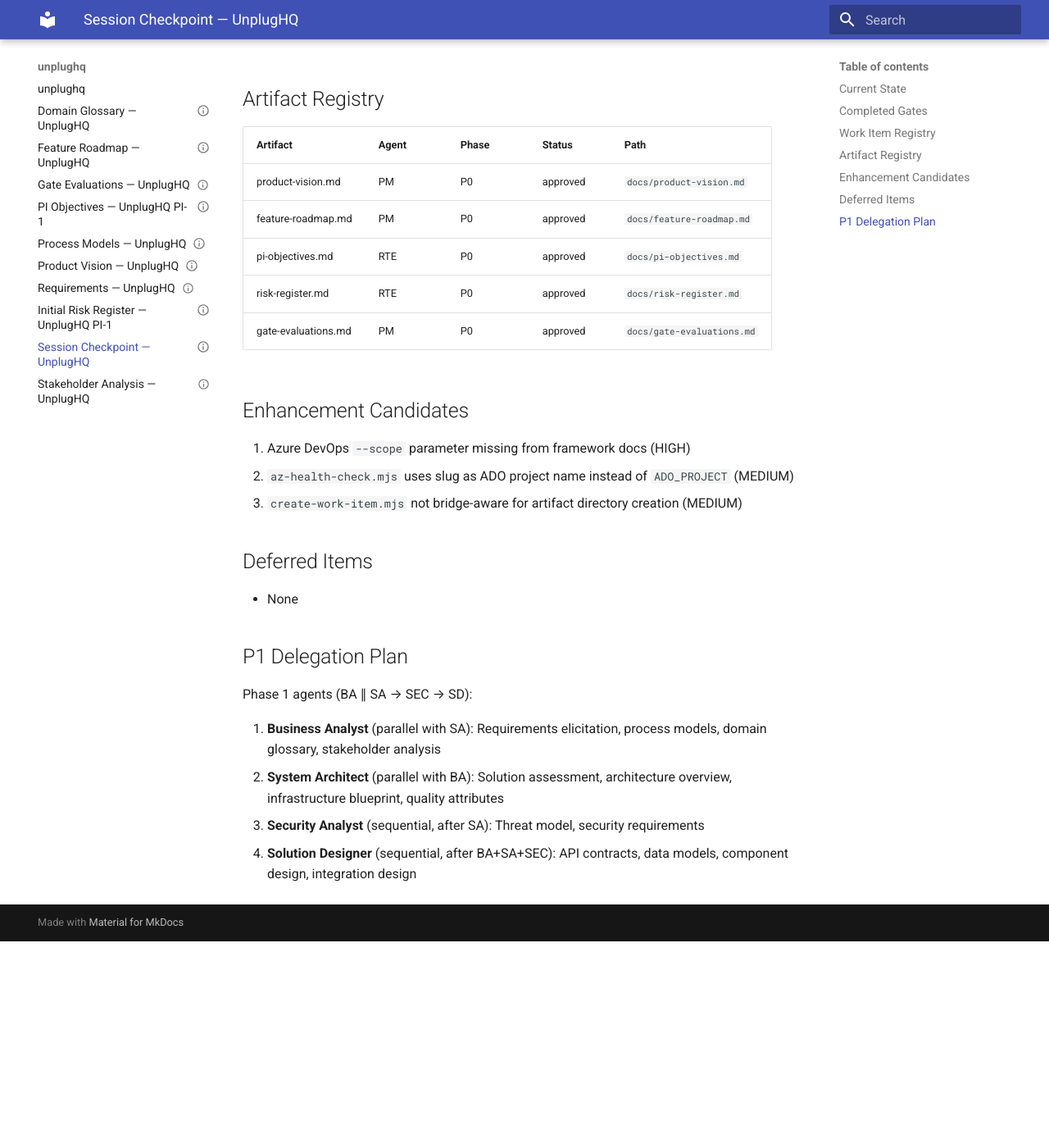
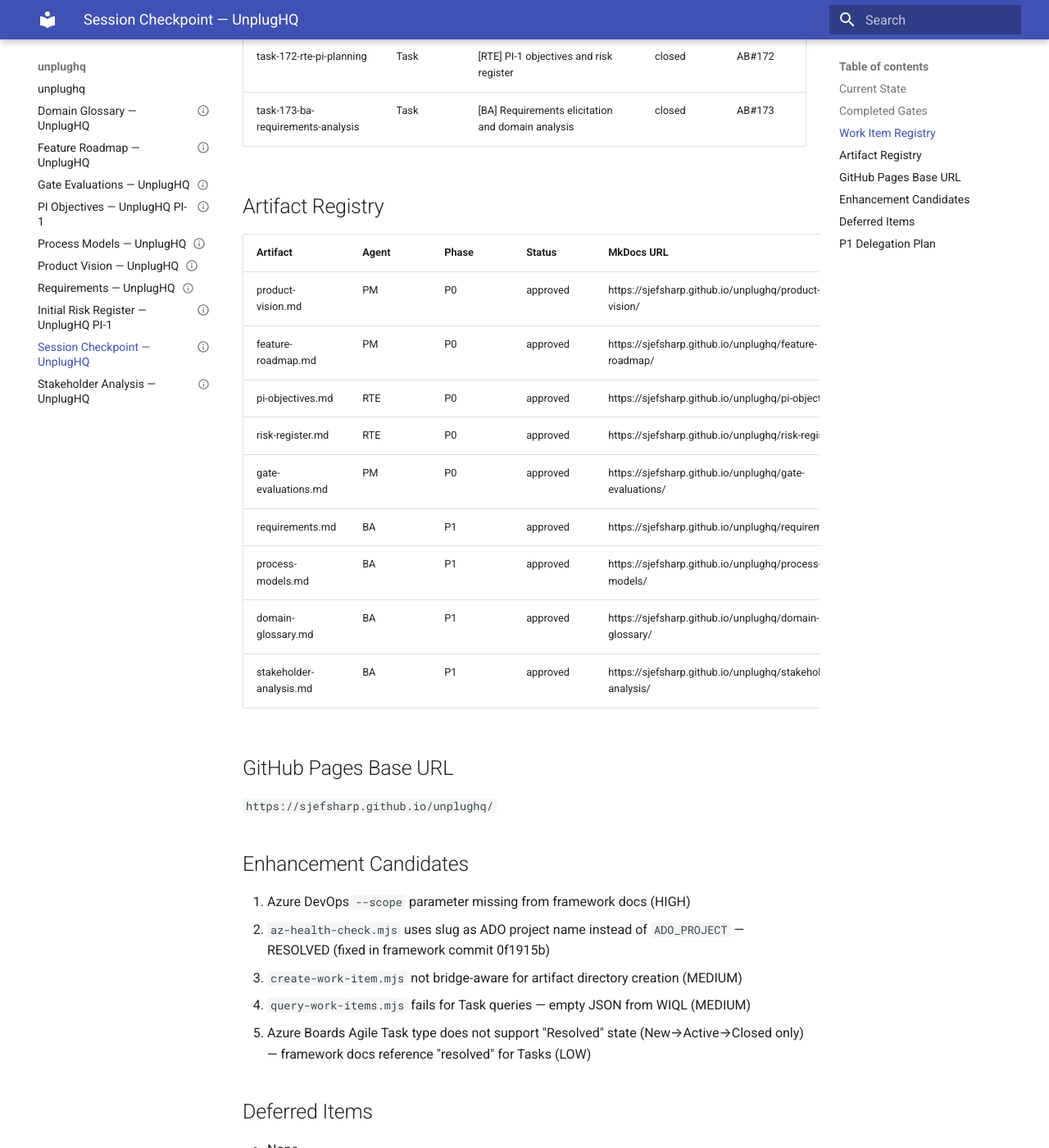
Before and after one commit to sjefsharp/unplughq, an MkDocs documentation site: the page built from docs/session-checkpoint.md, in a window 1280 px wide and 1400 px high, scrolled down 712 px. Shown: the whole window at 82% size. Built offline with MkDocs 1.6.1 and Material for MkDocs 9.7.7, drawn with Linux system fonts in a browser that asks for light colours; before the commit the page ends 1860 px from its top, so only the background shows below that; some of the changed text lies outside the part shown.

Commit message:
docs(pm): update session checkpoint — P1 BA complete, Tasks deployed with MkDocs URLs
Work-Item: AB#169

```diff
--- a/docs/session-checkpoint.md
+++ b/docs/session-checkpoint.md
@@ -15,10 +15,10 @@
 
 ## Current State
 
-- **Phase:** P0 COMPLETE → Gate 1 PASS → P1 READY
+- **Phase:** P1 IN PROGRESS (BA complete, SA next)
 - **Branch:** `feat/epic-001-unplughq-platform`
 - **Azure Boards:** Epic AB#169, state `proposed`
-- **Next action:** Invoke BA ∥ SA for Phase 1 Discovery & Analysis
+- **Next action:** Invoke SA for architecture assessment, then SEC, then SD
 
 ## Completed Gates
 
@@ -31,22 +31,34 @@
 | ID | Type | Name | State | Azure ID |
 |---|---|---|---|---|
 | epic-001-unplughq-platform | Epic | UnplugHQ — Self-hosting management platform | proposed | AB#169 |
+| task-172-rte-pi-planning | Task | [RTE] PI-1 objectives and risk register | closed | AB#172 |
+| task-173-ba-requirements-analysis | Task | [BA] Requirements elicitation and domain analysis | closed | AB#173 |
 
 ## Artifact Registry
 
-| Artifact | Agent | Phase | Status | Path |
+| Artifact | Agent | Phase | Status | MkDocs URL |
 |---|---|---|---|---|
-| product-vision.md | PM | P0 | approved | `docs/product-vision.md` |
-| feature-roadmap.md | PM | P0 | approved | `docs/feature-roadmap.md` |
-| pi-objectives.md | RTE | P0 | approved | `docs/pi-objectives.md` |
-| risk-register.md | RTE | P0 | approved | `docs/risk-register.md` |
-| gate-evaluations.md | PM | P0 | approved | `docs/gate-evaluations.md` |
+| product-vision.md | PM | P0 | approved | https://sjefsharp.github.io/unplughq/product-vision/ |
+| feature-roadmap.md | PM | P0 | approved | https://sjefsharp.github.io/unplughq/feature-roadmap/ |
+| pi-objectives.md | RTE | P0 | approved | https://sjefsharp.github.io/unplughq/pi-objectives/ |
+| risk-register.md | RTE | P0 | approved | https://sjefsharp.github.io/unplughq/risk-register/ |
+| gate-evaluations.md | PM | P0 | approved | https://sjefsharp.github.io/unplughq/gate-evaluations/ |
+| requirements.md | BA | P1 | approved | https://sjefsharp.github.io/unplughq/requirements/ |
+| process-models.md | BA | P1 | approved | https://sjefsharp.github.io/unplughq/process-models/ |
+| domain-glossary.md | BA | P1 | approved | https://sjefsharp.github.io/unplughq/domain-glossary/ |
+| stakeholder-analysis.md | BA | P1 | approved | https://sjefsharp.github.io/unplughq/stakeholder-analysis/ |
+
+## GitHub Pages Base URL
+
+`https://sjefsharp.github.io/unplughq/`
 
 ## Enhancement Candidates
 
 1. Azure DevOps `--scope` parameter missing from framework docs (HIGH)
-2. `az-health-check.mjs` uses slug as ADO project name instead of `ADO_PROJECT` (MEDIUM)
+2. `az-health-check.mjs` uses slug as ADO project name instead of `ADO_PROJECT` — RESOLVED (fixed in framework commit 0f1915b)
 3. `create-work-item.mjs` not bridge-aware for artifact directory creation (MEDIUM)
+4. `query-work-items.mjs` fails for Task queries — empty JSON from WIQL (MEDIUM)
+5. Azure Boards Agile Task type does not support "Resolved" state (New→Active→Closed only) — framework docs reference "resolved" for Tasks (LOW)
 
 ## Deferred Items
 
```
